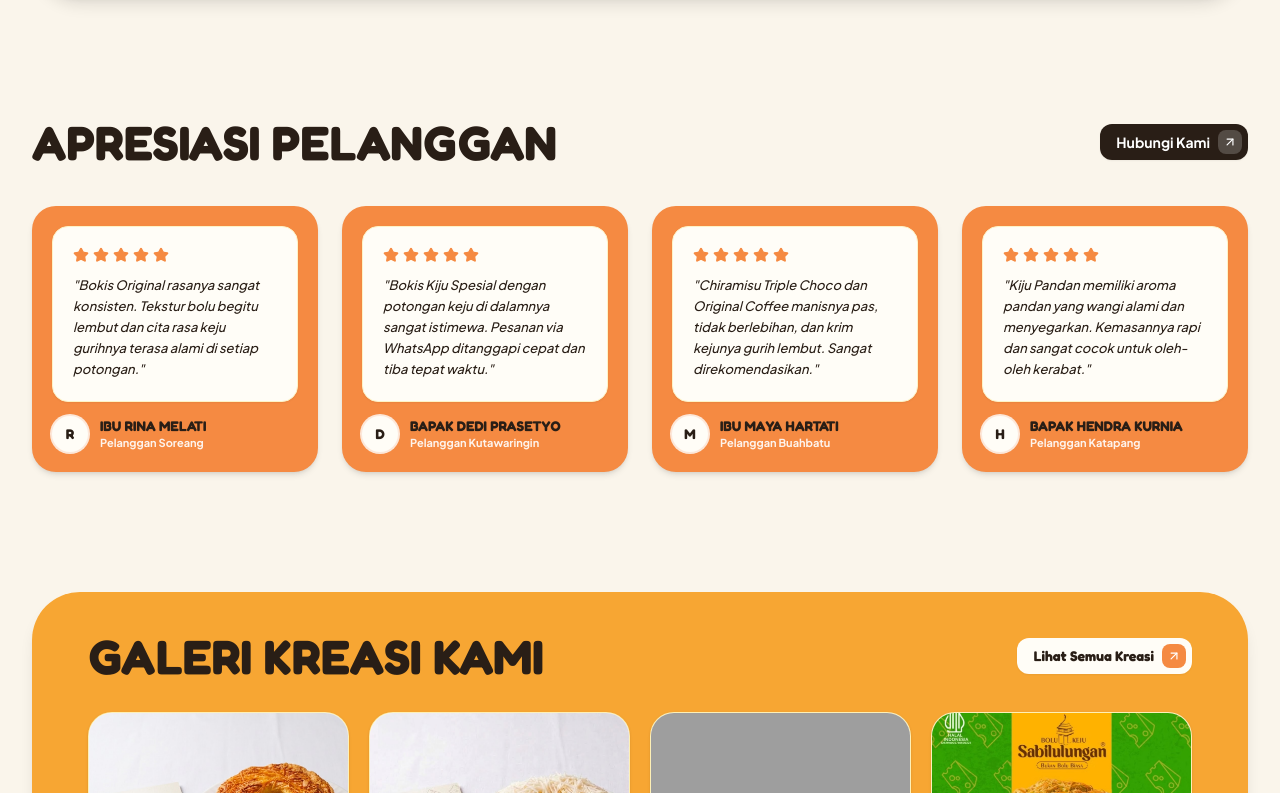
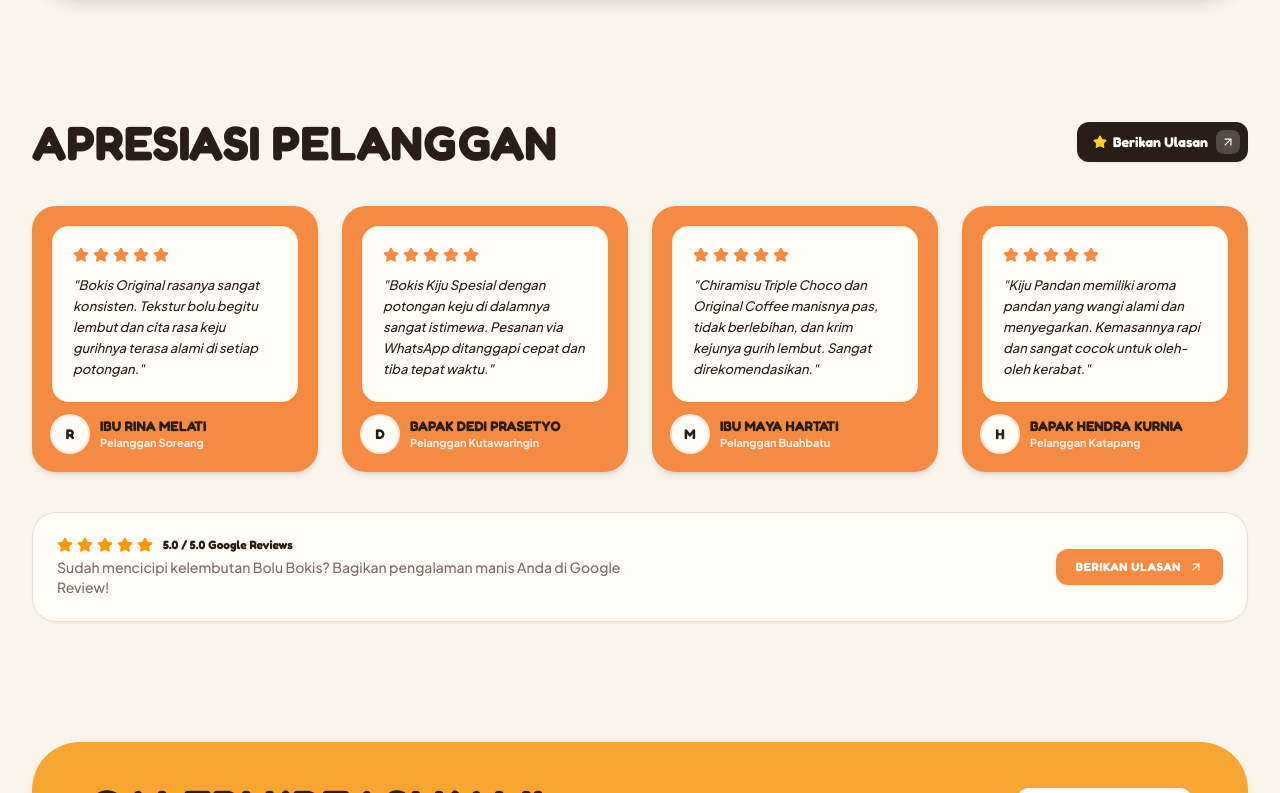
Before and after one commit to Acelinoo/BOKIS, a Next.js app: page / in a window 1280 px wide. Shown: the part 4487-5280 px from the top of the page. Built offline with nearby package versions, Linux system fonts and the light colour scheme; grey boxes are pictures that could not be loaded.

Commit message:
feat: add direct Google Review button and callout in testimonials and footer

```diff
--- a/src/components/footer/Footer.tsx
+++ b/src/components/footer/Footer.tsx
@@ -112,6 +112,17 @@ export default function Footer() {
                     {t.footer.navFaq}
                   </Link>
                 </li>
+                <li>
+                  <a
+                    href="https://www.google.com/search?hl=id-ID&gl=id&q=Dapurnya+via+Jl.+Raya+Gading+Tutuka+Soreang&ludocid=3309489240890674678&lsig=AB86z5V3R4n_example#lrd=0x2e68ed00587c25d7:0x2deda361c80e8df6,3"
+                    target="_blank"
+                    rel="noopener noreferrer"
+                    className="text-amber-300 hover:text-amber-200 transition-colors inline-flex items-center gap-1 font-medium"
+                  >
+                    <span>{t.testimonials.giveReview}</span>
+                    <ArrowUpRight className="w-3 h-3" />
+                  </a>
+                </li>
               </ul>
             </div>
 
--- a/src/components/testimonials/TestimonialSection.tsx
+++ b/src/components/testimonials/TestimonialSection.tsx
@@ -64,6 +64,9 @@ const TESTIMONIAL_ITEMS: TestimonialItem[] = [
   },
 ];
 
+const GOOGLE_REVIEW_URL =
+  "https://www.google.com/search?hl=id-ID&gl=id&q=Dapurnya+via+Jl.+Raya+Gading+Tutuka+Soreang&ludocid=3309489240890674678&lsig=AB86z5V3R4n_example#lrd=0x2e68ed00587c25d7:0x2deda361c80e8df6,3";
+
 export default function TestimonialSection() {
   const { language, t } = useLanguage();
   const sectionRef = useRef<HTMLDivElement>(null);
@@ -103,22 +106,27 @@ export default function TestimonialSection() {
       ref={sectionRef}
       className="py-16 px-4 sm:px-6 lg:px-8 max-w-7xl mx-auto overflow-hidden w-full"
     >
-      {/* Top Header Row: Title Kiri & Contact Us Kanan */}
+      {/* Top Header Row: Title Kiri & Tombol Berikan Ulasan Kanan */}
       <div className="testimonial-header flex flex-col sm:flex-row items-start sm:items-center justify-between gap-4 mb-8 sm:mb-10">
         <h2 className="font-heading font-black text-2xl sm:text-4xl md:text-5xl uppercase tracking-normal text-[#291E16]">
           {t.testimonials.title}
         </h2>
 
-        {/* Hubungi Kami Button */}
-        <Link
-          href="#kontak"
-          className="inline-flex items-center gap-2 pl-4 pr-1.5 py-1.5 rounded-xl bg-[#291E16] text-white hover:bg-[#423125] text-xs sm:text-sm font-bold transition-all shadow-xs group"
+        {/* Tombol Berikan Ulasan Google Review */}
+        <a
+          href={GOOGLE_REVIEW_URL}
+          target="_blank"
+          rel="noopener noreferrer"
+          className="inline-flex items-center gap-2 pl-3.5 sm:pl-4 pr-1.5 sm:pr-2 py-1.5 sm:py-2 rounded-xl bg-[#291E16] text-white hover:bg-[#F58A42] text-xs sm:text-sm font-heading font-black transition-all duration-200 shadow-xs hover:shadow-md active:scale-95 group cursor-pointer"
         >
-          <span>{t.testimonials.contactUs}</span>
+          <div className="flex items-center gap-1.5">
+            <Star className="w-3.5 h-3.5 text-amber-300 fill-amber-300" />
+            <span>{t.testimonials.giveReview}</span>
+          </div>
           <div className="w-6 h-6 rounded-lg bg-white/20 group-hover:bg-white/30 flex items-center justify-center transition-colors">
             <ArrowUpRight className="w-3.5 h-3.5 text-white" />
           </div>
-        </Link>
+        </a>
       </div>
 
       {/* Kartu Testimoni: 2 CARD DI MODE MOBILE & 4 CARD DI DESKTOP */}
@@ -160,6 +168,33 @@ export default function TestimonialSection() {
           </div>
         ))}
       </div>
+
+      {/* Callout Card: Ajak Pelanggan Memberi Ulasan Google */}
+      <div className="mt-8 sm:mt-10 p-4 sm:p-6 rounded-2xl sm:rounded-3xl bg-[#FFFDF7] border border-[#EADBCC] shadow-xs flex flex-col sm:flex-row items-center justify-between gap-4 text-center sm:text-left">
+        <div className="space-y-1">
+          <div className="flex items-center justify-center sm:justify-start gap-1 text-amber-500">
+            {[...Array(5)].map((_, i) => (
+              <Star key={i} className="w-4 h-4 fill-current" />
+            ))}
+            <span className="font-heading font-black text-xs text-[#291E16] ml-1.5">
+              5.0 / 5.0 Google Reviews
+            </span>
+          </div>
+          <p className="text-xs sm:text-sm text-[#786C65] font-medium max-w-xl">
+            {t.testimonials.reviewCallout}
+          </p>
+        </div>
+
+        <a
+          href={GOOGLE_REVIEW_URL}
+          target="_blank"
+          rel="noopener noreferrer"
+          className="w-full sm:w-auto px-5 py-2.5 rounded-xl bg-[#F58A42] hover:bg-[#291E16] text-white font-heading font-black text-xs uppercase tracking-wider transition-all duration-200 shadow-xs hover:shadow-md active:scale-95 inline-flex items-center justify-center gap-2 shrink-0 cursor-pointer"
+        >
+          <span>{t.testimonials.giveReview}</span>
+          <ArrowUpRight className="w-3.5 h-3.5" />
+        </a>
+      </div>
     </section>
   );
 }
--- a/src/lib/i18n.ts
+++ b/src/lib/i18n.ts
@@ -64,6 +64,8 @@ export interface I18nContent {
   testimonials: {
     title: string;
     contactUs: string;
+    giveReview: string;
+    reviewCallout: string;
   };
   creations: {
     title: string;
@@ -230,6 +232,8 @@ export const DICTIONARY: Record<Language, I18nContent> = {
     testimonials: {
       title: "APRESIASI PELANGGAN",
       contactUs: "Hubungi Kami",
+      giveReview: "Berikan Ulasan",
+      reviewCallout: "Sudah mencicipi kelembutan Bolu Bokis? Bagikan pengalaman manis Anda di Google Review!",
     },
     creations: {
       title: "GALERI KREASI KAMI",
@@ -394,6 +398,8 @@ export const DICTIONARY: Record<Language, I18nContent> = {
     testimonials: {
       title: "CUSTOMER APPRECIATION",
       contactUs: "Contact Us",
+      giveReview: "Write a Review",
+      reviewCallout: "Tasted our soft chiffon cake? Share your sweet experience on Google Review!",
     },
     creations: {
       title: "OUR GALLERY",
```
